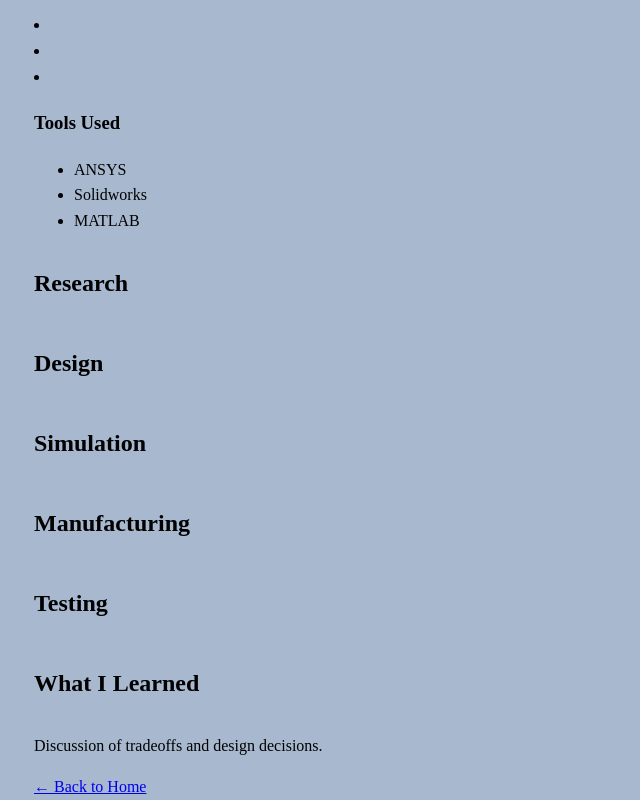
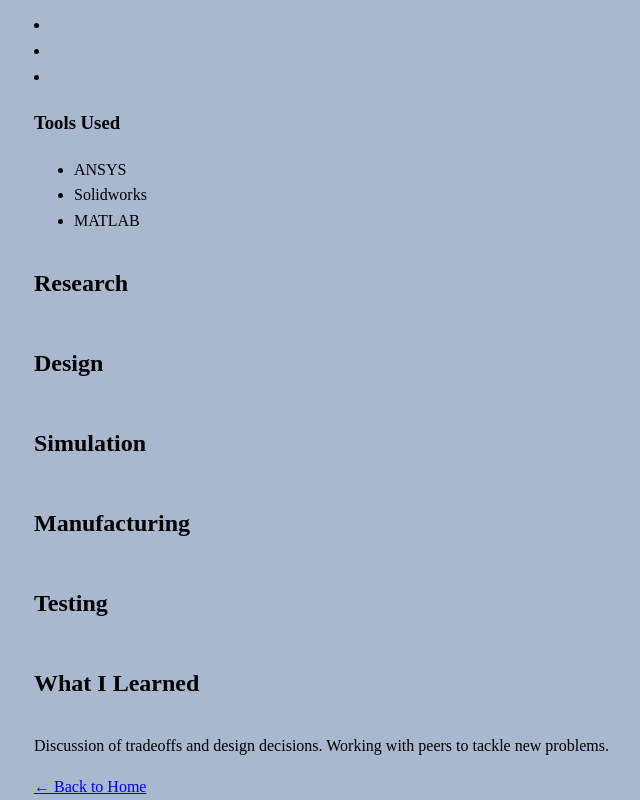
Before and after one commit to HectorEO/HectorEO.github.io, a plain HTML site: page EngineeringProjects/MagnetoHydroDynamicDrive.html in a window 1280 px wide. Shown: the part 336-1136 px from the top of the page, without its empty margins (206-846 px from the left). Drawn offline with Linux system fonts and the light colour scheme.

Commit message:
Ext MHD description

```diff
--- a/EngineeringProjects/MagnetoHydroDynamicDrive.html
+++ b/EngineeringProjects/MagnetoHydroDynamicDrive.html
@@ -28,7 +28,7 @@
     <h2>Testing</h2>
 
     <h2>What I Learned</h2>
-    <p>Discussion of tradeoffs and design decisions.</p>
+    <p>Discussion of tradeoffs and design decisions. Working with peers to tackle new problems.</p>
 </link>
 </div>
 <a href="../index.html">← Back to Home</a>
```
